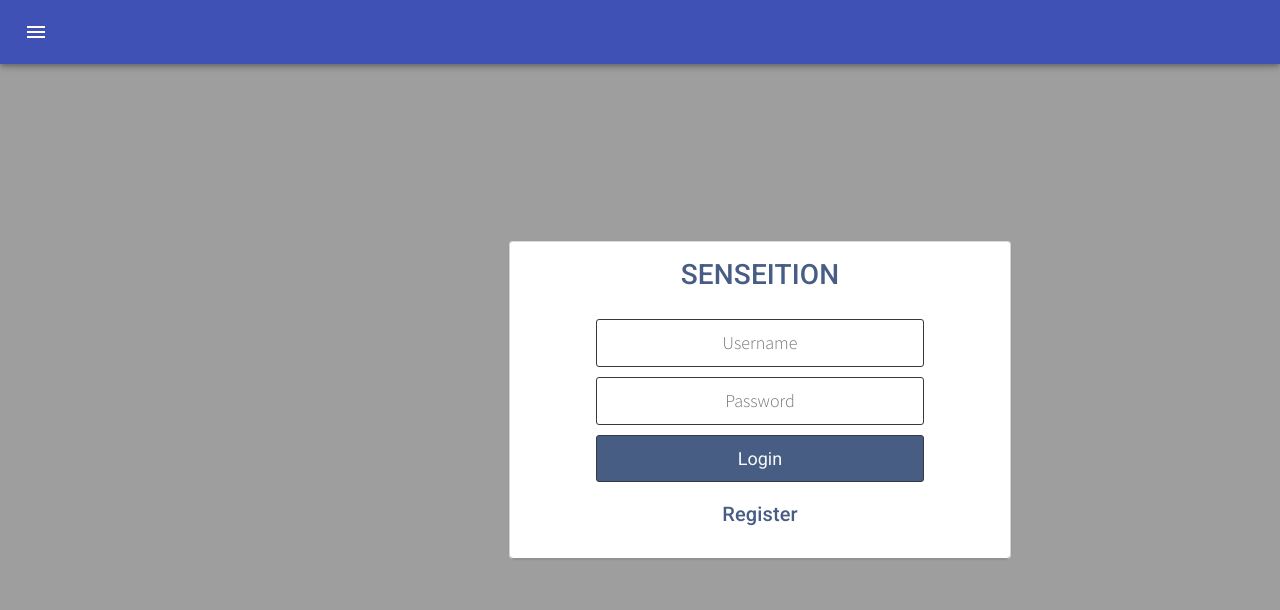
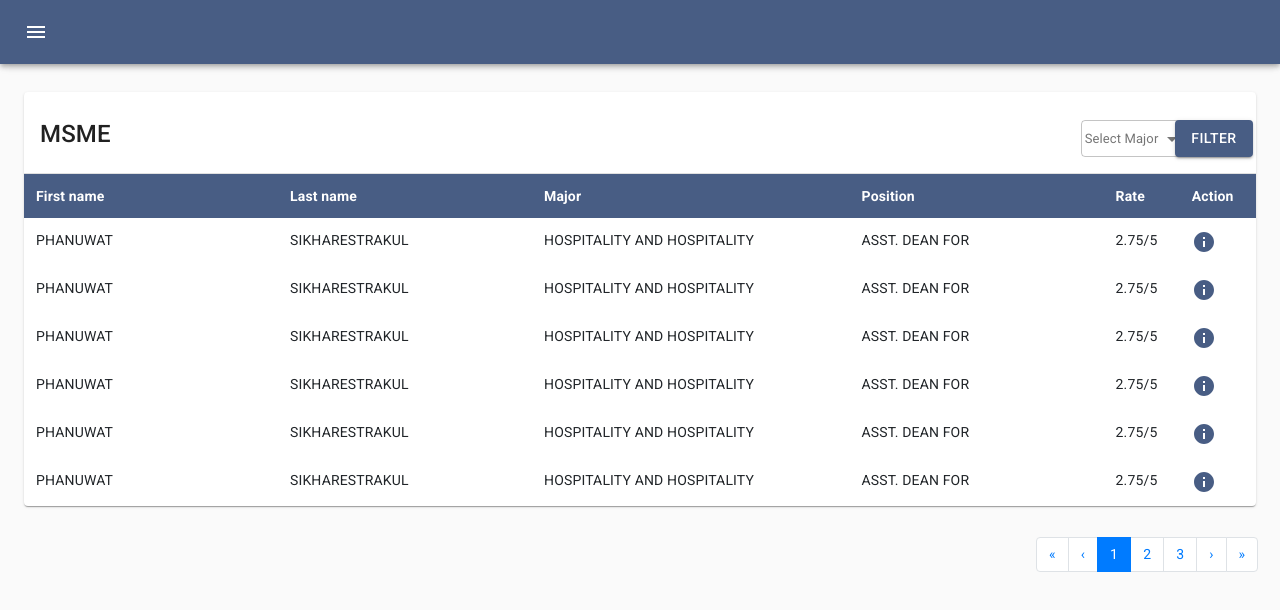
Before and after one commit to saharatTiew/senseition, a React (Create React App) app: page /#/member in a window 1280 px wide. Before the commit this address led to /#/register. Shown: the top 610 px of the page. Built offline with nearby package versions, Linux system fonts and the light colour scheme.

Commit message:
Completed UI login register

```diff
--- a/package.json
+++ b/package.json
@@ -14,6 +14,7 @@
     "mdbreact": "^5.0.1",
     "popper.js": "^1.16.1",
     "react": "^17.0.1",
+    "react-backdrop-filter": "^2.1.0",
     "react-bootstrap": "^1.5.2",
     "react-dom": "^17.0.1",
     "react-hook-form": "^6.15.4",
--- a/public/styles.css
+++ b/public/styles.css
@@ -110,6 +110,12 @@ form button {
   /* height: 400px; */
 }
 
+.right {
+  float: right;
+  width: 220px;
+  padding: 15px;
+}
+
 /* .test {
   display: inline-flex;
   float: left;
--- a/src/components/SideNav.jsx
+++ b/src/components/SideNav.jsx
@@ -31,7 +31,7 @@ function NavItem(props) {
         pathname: path,
         state: { id: props.id, facultyName: props.faculty }
       }}
-        activeClassName="active" className="nav-link text-danger">
+        activeClassName="active" className="nav-link text-dark">
         <p className="h5">{props.faculty}</p>
       </NavLink>
     </div>
@@ -61,7 +61,7 @@ export default function SideNav(props) {
           [classes.appBarShift]: props.open,
         })}
       >
-        <Toolbar>
+        <Toolbar style={{backgroundColor: "#485d84"}}>
           <IconButton
             color="inherit"
             aria-label="open drawer"
@@ -74,7 +74,7 @@ export default function SideNav(props) {
           {/* <Typography variant="h6" noWrap>
             Persistent drawer
           </Typography> */}
-        </Toolbar>
+        </Toolbar >
       </AppBar>
       <Drawer
         className={classes.drawer}
@@ -90,7 +90,7 @@ export default function SideNav(props) {
             {theme.direction === 'ltr' ? <ChevronLeftIcon /> : <ChevronRightIcon />}
           </IconButton>
         </div>
-        <Typography variant="h6" noWrap>
+        <Typography className="ml-3"  style={{color: "grey"}} variant="h5" noWrap>
           Faculty
         </Typography>
         <Divider />
--- a/src/components/pages/entries/Background.jsx
+++ b/src/components/pages/entries/Background.jsx
@@ -1,7 +1,7 @@
 export default function Background() {
     return (
         <img
-            src="https://i.ytimg.com/vi/Tjqpy56YwRA/maxresdefault.jpg"
+            src="https://thumbs.dreamstime.com/b/europe-building-clock-tower-abac-university-bangna-bangko-bangkok-thailand-76318963.jpg"
             className="bg"
             alt="university"
         />
--- a/src/components/pages/entries/Register.jsx
+++ b/src/components/pages/entries/Register.jsx
@@ -32,7 +32,7 @@ function Register() {
                 <div className="card">
                     <Card className={classes.root}>
                         <CardContent>
-                            <h3 className="east-bay-font">Registration</h3>
+                            <h3 className="east-bay-font mt-4">REGISTRATION</h3>
                             <form className="form register-form" onSubmit={handleSubmit(onSubmit)}>
                                 <Row>
                                     <Col sm={5}>
@@ -59,7 +59,7 @@ function Register() {
                                     </Col>
                                 </Row>
 
-                                <button type="submit" className="border border-dark east-bay-button register-btn text-light btn btn-md">
+                                <button type="submit" className="border border-dark east-bay-button register-btn text-light btn btn-md mb-3">
                                     Register
                                 </button>
                             </form>
--- a/src/components/pages/members/Member.jsx
+++ b/src/components/pages/members/Member.jsx
@@ -17,12 +17,13 @@ const drawerWidth = 240;
 
 const dropdownStyles = makeStyles((theme) => ({
   formControl: {
-    // margin: theme.spacing(1),
+    marginRight: theme.spacing(5),
     minWidth: 140,
     // height: 10
   },
   selectEmpty: {
     marginTop: theme.spacing(2),
+    marginBottom: theme.spacing(3),
   },
 }));
 
@@ -66,14 +67,14 @@ export default function Member(props) {
       })}
     >
       <div className={classes.drawerHeader} />
-      <Paper>
+      <Paper className="mt-3">
         <Grid container spacing={3}>
           <Grid item xs={8} sm={10}>
-            <h3>{props.faculty.name}</h3>
+            <h4 className="ml-3 mt-3 mb-3">{props.faculty.name}</h4>
           </Grid>
           <Grid item xs={2} sm={1}>
             <div>
-                <FormControl size="small" variant="outlined" className={dropdownClasses.formControl}>
+                <FormControl size="small" variant="outlined" className={dropdownClasses.formControl} margin="normal">
                   <InputLabel autoWidth="true" style={{fontSize:13, textAlign:"center"}}>Select Major</InputLabel>
                   <Select style={{height : 37, marginLeft:10, marginRight: 20, }}
                     native
@@ -91,7 +92,7 @@ export default function Member(props) {
             </div>
           </Grid>
           <Grid item xs={2} sm={1}>
-            <Button variant="contained" color="primary">
+            <Button className="east-bay-button mt-3 mb-3" variant="contained" color="primary">
               Filter
           </Button>
           </Grid>
--- a/src/components/pages/members/Table2.jsx
+++ b/src/components/pages/members/Table2.jsx
@@ -2,6 +2,7 @@ import React, { useState, Fragment } from "react";
 import { Pagination } from "react-bootstrap";
 import Table from 'react-bootstrap/Table';
 import RadioButtonUncheckedOutlinedIcon from '@material-ui/icons/RadioButtonUncheckedOutlined';
+import InfoIcon from '@material-ui/icons/Info';
 import { IconButton } from '@material-ui/core';
 import {
     HashRouter as Router,
@@ -78,7 +79,7 @@ function MemberBody(props) {
             <td>{props.rate}</td>
             <td>
                 <Link to="/mainreview">
-                    <RadioButtonUncheckedOutlinedIcon style={{color: "#000000"}}/>
+                    <InfoIcon style={{color: "#485d84"}}/>
                 </Link>
             </td>
         </tr>
@@ -98,22 +99,22 @@ export default function FacultyMemberTable(props) {
 
     return (
         <div>
-            <Table striped borderless hover responsive>
-                <thead>
-                    <tr>
+            <Table borderless>
+                <thead className="east-bay-button" style={{color: "white"}}>
+                    <tr >
                         <th style={{ "width": 20 + '%' }}>First name</th>
                         <th style={{ "width": 20 + '%' }}>Last name</th>
                         <th style={{ "width": 25 + '%' }}>Major</th>
-                        <th style={{ "width": 25 + '%' }}>Position</th>
+                        <th style={{ "width": 20 + '%' }}>Position</th>
                         <th style={{ "width": 6 + '%' }}>Rate</th>
-                        <th style={{ "width": 4 + '%' }}>Action</th>
+                        <th style={{ "width": 6 + '%' }}>Action</th>
                     </tr>
                 </thead>
                 <tbody>
                     {data.map(i => <MemberBody {...i} key={i.id} />)}
                 </tbody>
             </Table>
-            <Pagination>
+            <Pagination className="right">
                 <Pagination.First onClick={() => nextPage(1)} />
                 <Pagination.Prev onClick={() => nextPage(page - 1)} />
                 {page === 1 ?
```
Also changed, not shown: 1 other file (tests, documents, lock files or other folders).
